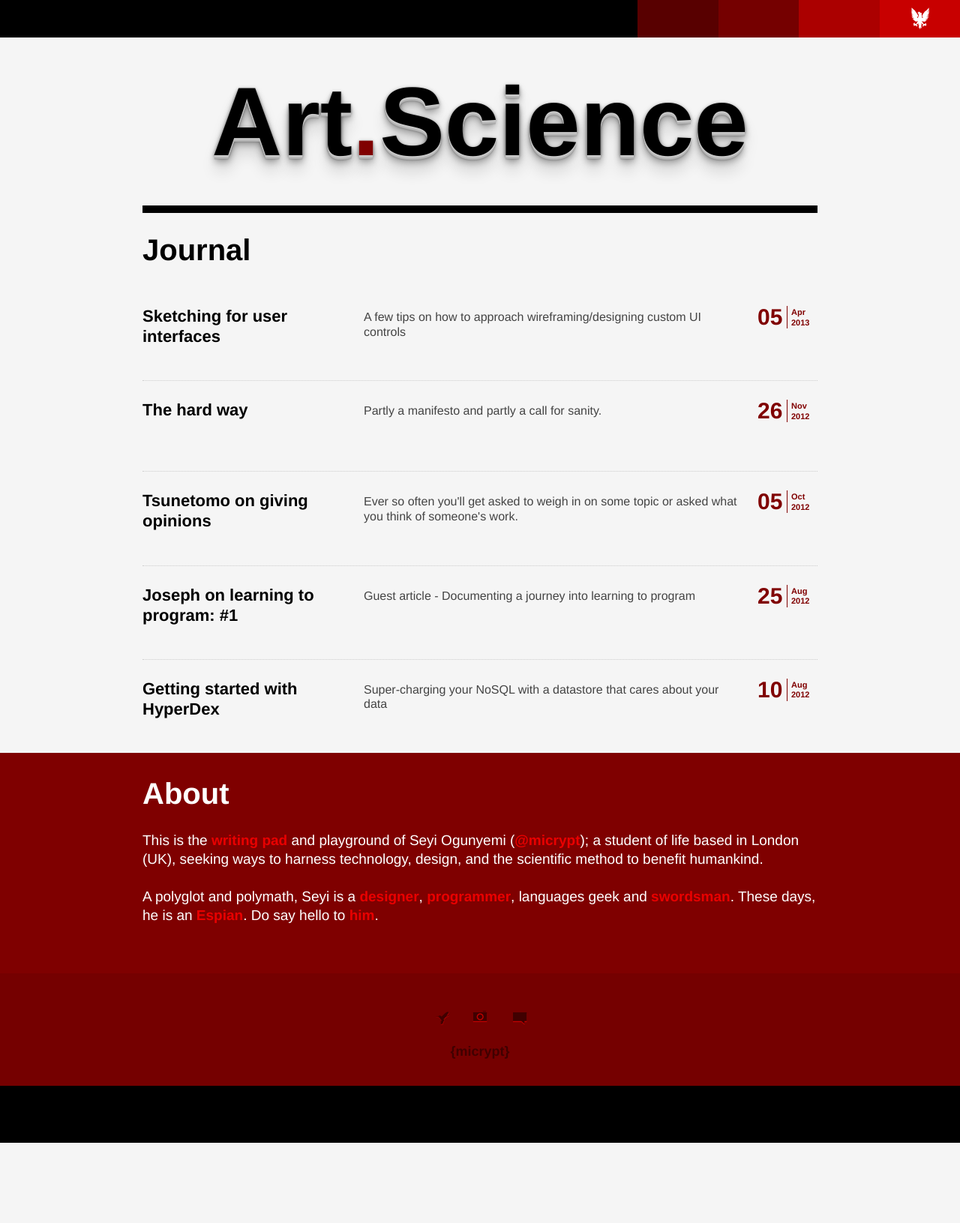
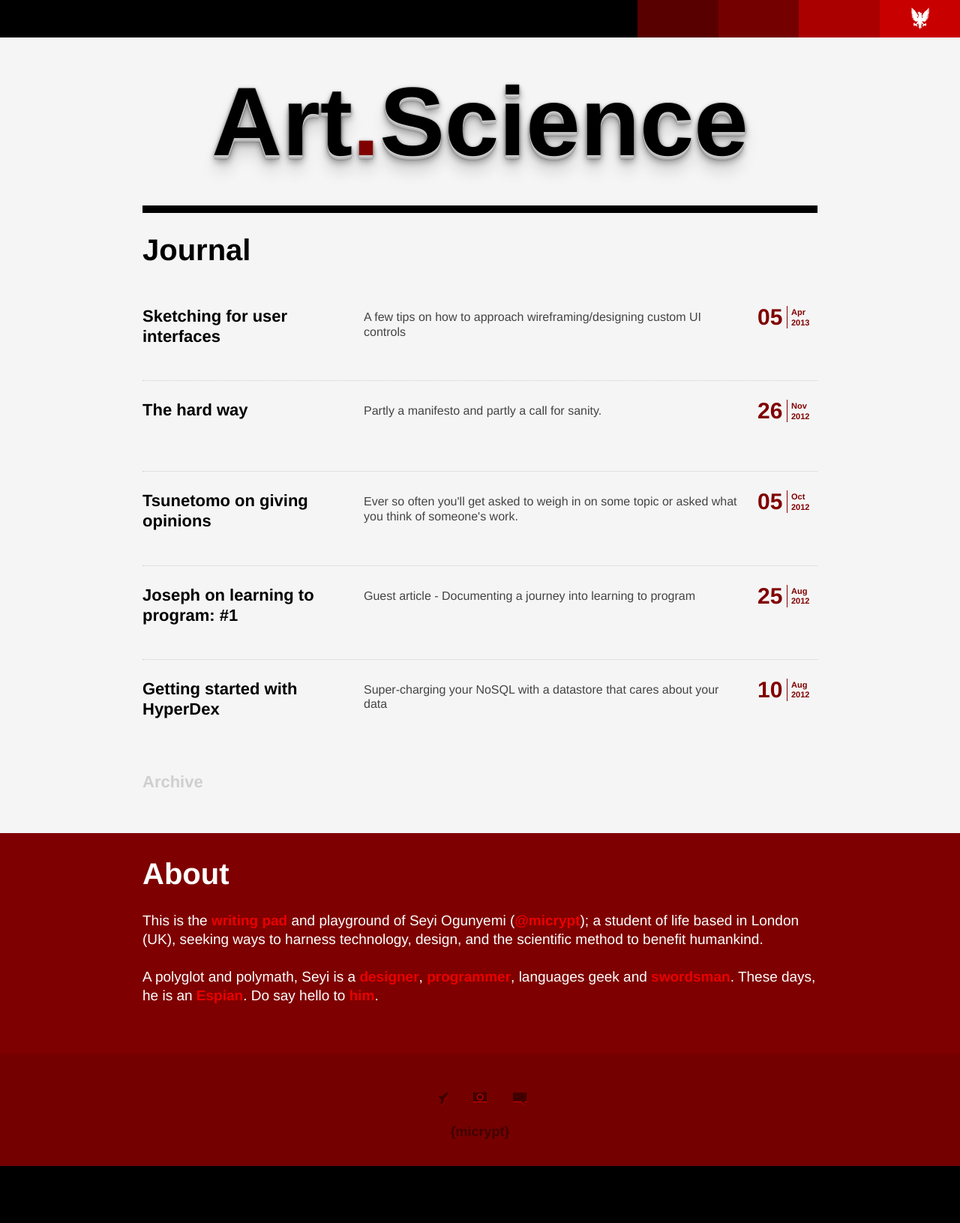
Before and after one commit to micrypt/micrypt.github.com, a Jekyll site: the page built from index.html, in a window 1280 px wide. Shown: the whole page at 75% size. Built offline with Jekyll 4.4.1, drawn with Linux system fonts in a browser that asks for light colours; before the commit the page ends 1524 px from its top, so only the background shows below that.

Commit message:
posts: add link to archive.

```diff
--- a/_layouts/index.html
+++ b/_layouts/index.html
@@ -51,6 +51,9 @@
     <div id="main" style="display:block;">
         <div id="content">
         {{ content }}
+          <div class="more">
+              <a href="/archive.html">Archive</a>
+          </div>
         </div>
     </div>
     <footer>
--- a/css/micrypt.css
+++ b/css/micrypt.css
@@ -51,6 +51,19 @@ clear:both;
 }
 div#content ol li.last {
 border:none;
+}
+div.more {
+padding: 25px 0 55px;
+font-size: 22px;
+font-weight: bold;
+}
+div.more a {
+color: #CFCFCF;
+text-decoration: none;
+}
+div.more a:hover {
+color:#800000;
+text-decoration:underline;
 }
 .branding .red-text {
 padding:0;
```
